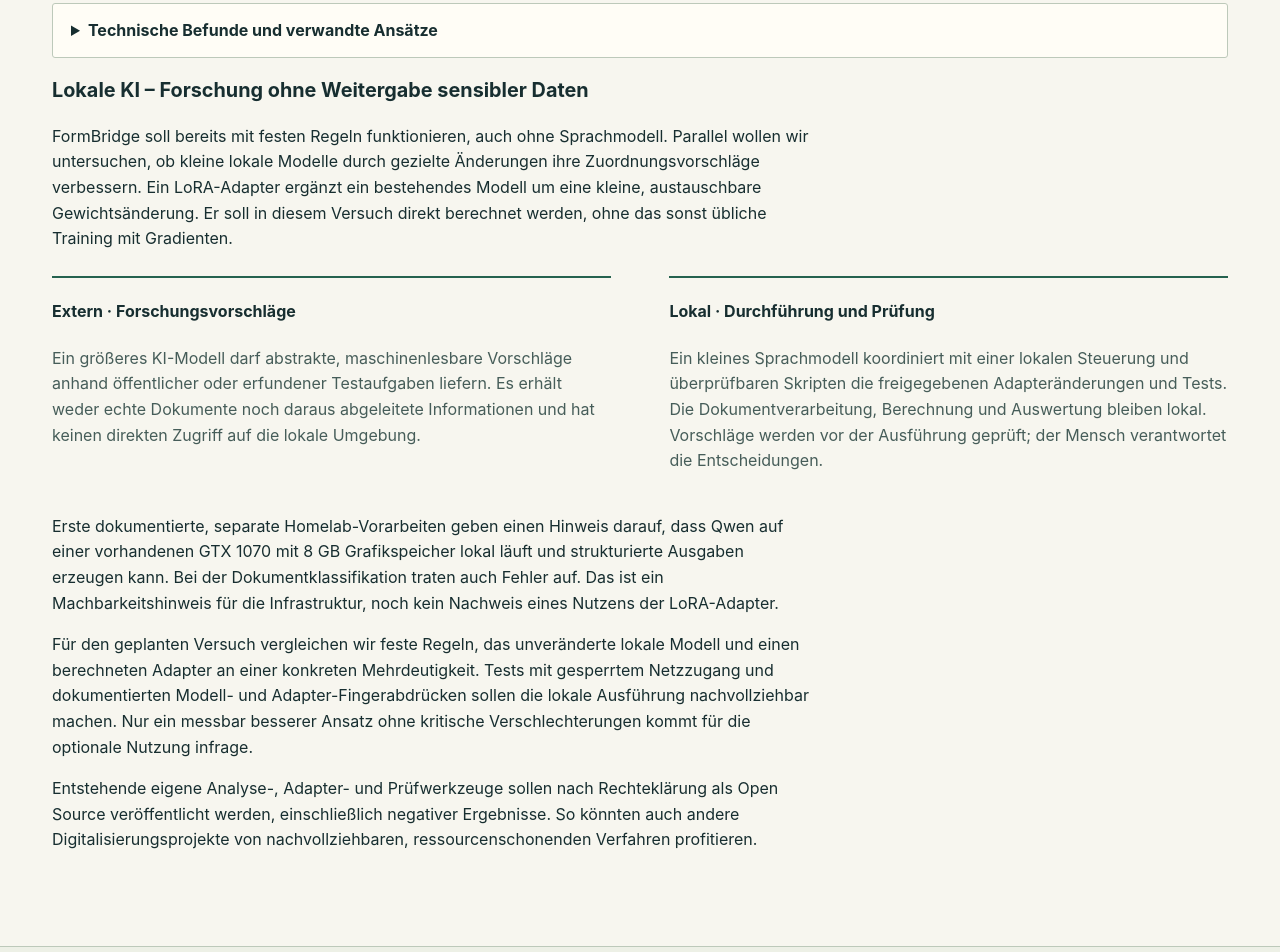
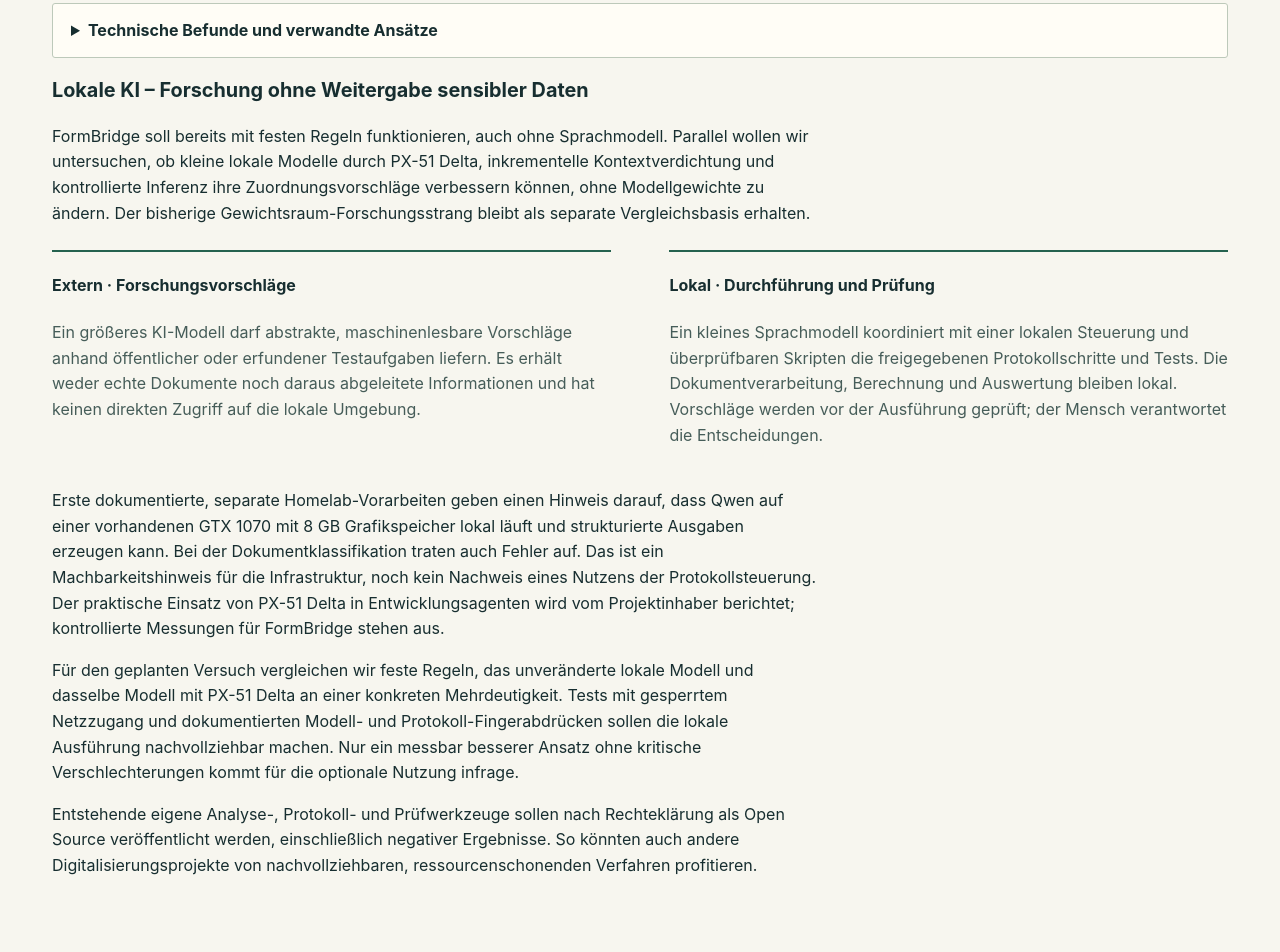
Before and after one commit to xxammaxx/FormBridge, a plain HTML site: page index.html in a window 1280 px wide. Shown: the part 5600-6552 px from the top of the page. Drawn offline with Linux system fonts and the light colour scheme.

Commit message:
docs(site): align public RF1 research with PX-51 Delta application

```diff
--- a/index.html
+++ b/index.html
@@ -241,7 +241,7 @@
     </details>
 
     <h3 id="lokale-ki">Lokale KI – Forschung ohne Weitergabe sensibler Daten</h3>
-    <p>FormBridge soll bereits mit festen Regeln funktionieren, auch ohne Sprachmodell. Parallel wollen wir untersuchen, ob kleine lokale Modelle durch gezielte Änderungen ihre Zuordnungsvorschläge verbessern. Ein LoRA-Adapter ergänzt ein bestehendes Modell um eine kleine, austauschbare Gewichtsänderung. Er soll in diesem Versuch direkt berechnet werden, ohne das sonst übliche Training mit Gradienten.</p>
+    <p>FormBridge soll bereits mit festen Regeln funktionieren, auch ohne Sprachmodell. Parallel wollen wir untersuchen, ob kleine lokale Modelle durch PX-51 Delta, inkrementelle Kontextverdichtung und kontrollierte Inferenz ihre Zuordnungsvorschläge verbessern können, ohne Modellgewichte zu ändern. Der bisherige Gewichtsraum-Forschungsstrang bleibt als separate Vergleichsbasis erhalten.</p>
     <div class="columns">
       <div>
         <h4>Extern · Forschungsvorschläge</h4>
@@ -249,12 +249,12 @@
       </div>
       <div>
         <h4>Lokal · Durchführung und Prüfung</h4>
-        <p>Ein kleines Sprachmodell koordiniert mit einer lokalen Steuerung und überprüfbaren Skripten die freigegebenen Adapteränderungen und Tests. Die Dokumentverarbeitung, Berechnung und Auswertung bleiben lokal. Vorschläge werden vor der Ausführung geprüft; der Mensch verantwortet die Entscheidungen.</p>
+        <p>Ein kleines Sprachmodell koordiniert mit einer lokalen Steuerung und überprüfbaren Skripten die freigegebenen Protokollschritte und Tests. Die Dokumentverarbeitung, Berechnung und Auswertung bleiben lokal. Vorschläge werden vor der Ausführung geprüft; der Mensch verantwortet die Entscheidungen.</p>
       </div>
     </div>
-    <p>Erste dokumentierte, separate Homelab-Vorarbeiten geben einen Hinweis darauf, dass Qwen auf einer vorhandenen GTX 1070 mit 8&nbsp;GB Grafikspeicher lokal läuft und strukturierte Ausgaben erzeugen kann. Bei der Dokumentklassifikation traten auch Fehler auf. Das ist ein Machbarkeitshinweis für die Infrastruktur, noch kein Nachweis eines Nutzens der LoRA-Adapter.</p>
-    <p>Für den geplanten Versuch vergleichen wir feste Regeln, das unveränderte lokale Modell und einen berechneten Adapter an einer konkreten Mehrdeutigkeit. Tests mit gesperrtem Netzzugang und dokumentierten Modell- und Adapter-Fingerabdrücken sollen die lokale Ausführung nachvollziehbar machen. Nur ein messbar besserer Ansatz ohne kritische Verschlechterungen kommt für die optionale Nutzung infrage.</p>
-    <p>Entstehende eigene Analyse-, Adapter- und Prüfwerkzeuge sollen nach Rechteklärung als Open Source veröffentlicht werden, einschließlich negativer Ergebnisse. So könnten auch andere Digitalisierungsprojekte von nachvollziehbaren, ressourcenschonenden Verfahren profitieren.</p>
+    <p>Erste dokumentierte, separate Homelab-Vorarbeiten geben einen Hinweis darauf, dass Qwen auf einer vorhandenen GTX 1070 mit 8&nbsp;GB Grafikspeicher lokal läuft und strukturierte Ausgaben erzeugen kann. Bei der Dokumentklassifikation traten auch Fehler auf. Das ist ein Machbarkeitshinweis für die Infrastruktur, noch kein Nachweis eines Nutzens der Protokollsteuerung. Der praktische Einsatz von PX-51 Delta in Entwicklungsagenten wird vom Projektinhaber berichtet; kontrollierte Messungen für FormBridge stehen aus.</p>
+    <p>Für den geplanten Versuch vergleichen wir feste Regeln, das unveränderte lokale Modell und dasselbe Modell mit PX-51 Delta an einer konkreten Mehrdeutigkeit. Tests mit gesperrtem Netzzugang und dokumentierten Modell- und Protokoll-Fingerabdrücken sollen die lokale Ausführung nachvollziehbar machen. Nur ein messbar besserer Ansatz ohne kritische Verschlechterungen kommt für die optionale Nutzung infrage.</p>
+    <p>Entstehende eigene Analyse-, Protokoll- und Prüfwerkzeuge sollen nach Rechteklärung als Open Source veröffentlicht werden, einschließlich negativer Ergebnisse. So könnten auch andere Digitalisierungsprojekte von nachvollziehbaren, ressourcenschonenden Verfahren profitieren.</p>
   </div>
 </section>
 
@@ -268,7 +268,7 @@
     <p>Beantragt wird die Entwicklung von FormBridge als eigenständigem Open-Source-Modul. Es soll Angaben aus PDF-Formularen nachvollziehbar den passenden Verwaltungsdaten zuordnen. Feldexa 2.0 ist als erste Anwendung vorgesehen. Über die öffentliche Schnittstelle sollen auch andere Anwendungen das Modul nutzen können. Die Entwicklung der Feldexa-App wird außerhalb dieses Förderantrags getragen. <a href="https://github.com/xxammaxx/FormBridge/blob/main/docs/architecture/ADR-001.md">Architekturentscheidung zu FormBridge</a></p>
     <dl class="rows">
       <dt>Monate 1–2 · Grundlagen</dt><dd>Felder und Abschnittsüberschriften erfassen, Regeln für erste Vorschläge erstellen und festhalten, aus welcher Quelle jede Zuordnung stammt.</dd>
-      <dt>Monate 3–4 · Gegenprobe</dt><dd>Mindestens 120 Felder von Hand kennzeichnen (Forschungsziel: 200). Die Zuordnung zusätzlich an mindestens einem zurückgehaltenen Wohngeldformular prüfen. Bei gesichertem Kernfortschritt ist ein begrenzter lokaler LoRA-Vergleich vorgesehen.</dd>
+      <dt>Monate 3–4 · Gegenprobe</dt><dd>Mindestens 120 Felder von Hand kennzeichnen (Forschungsziel: 200). Die Zuordnung zusätzlich an mindestens einem zurückgehaltenen Wohngeldformular prüfen. Bei gesichertem Kernfortschritt ist ein begrenzter lokaler PX-51-Delta-Vergleich vorgesehen.</dd>
       <dt>Monate 5–6 · Unabhängig prüfen</dt><dd>Ausgabedaten und Herkunftsnachweise prüfen, Änderungen gezielt nachstellen und den Korrekturaufwand mit externen Testpersonen messen. Regelkatalog, Testformat, Software und Ergebnisse sollen öffentlich werden.</dd>
     </dl>
     <details><summary>Woran der Prototyp gemessen werden soll (950-Stunden-Plan und Forschungsziele)</summary>
```
